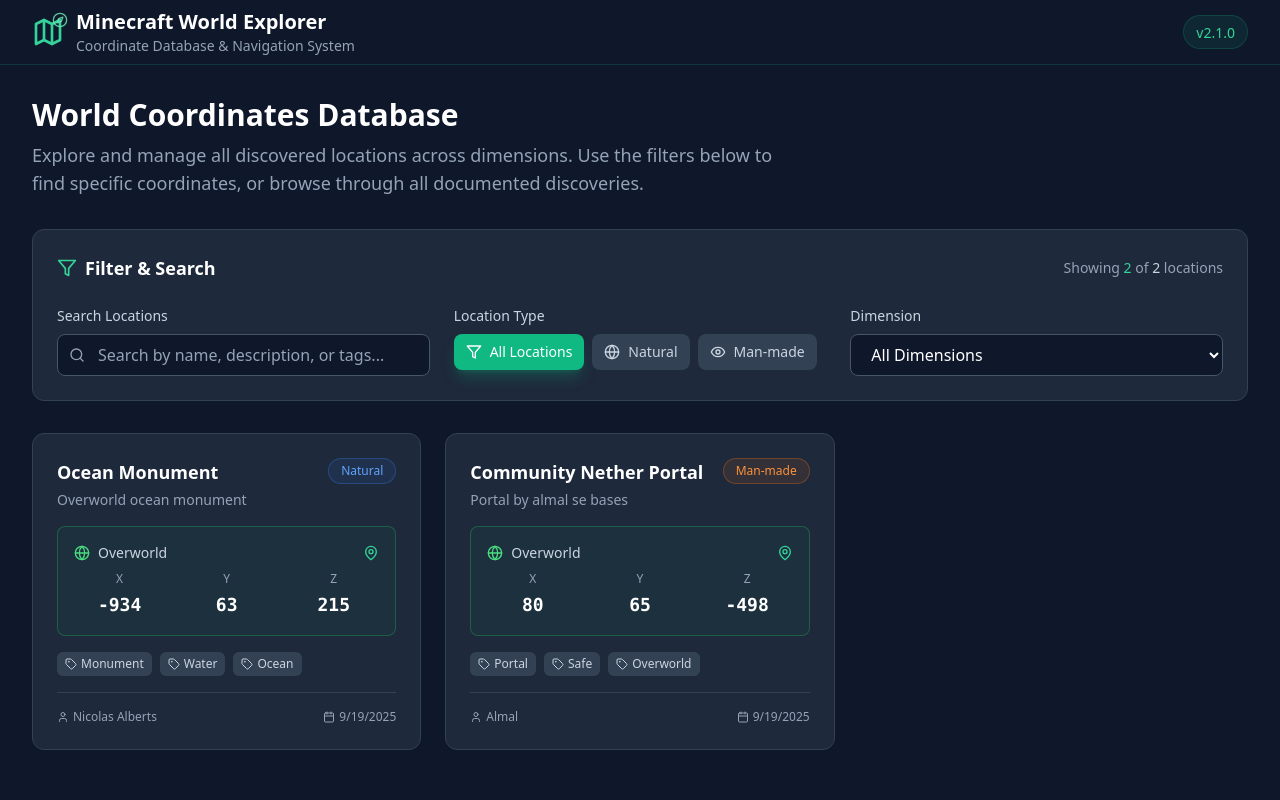
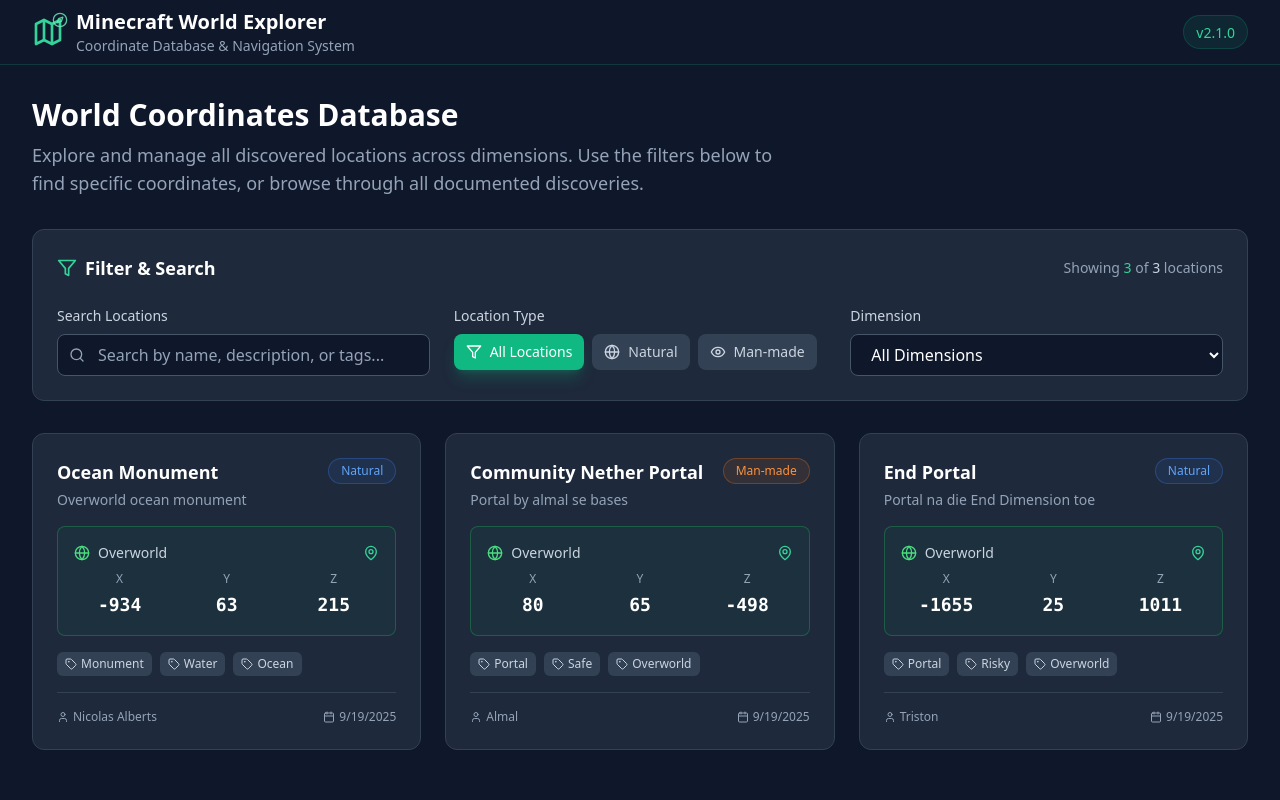
Before and after one commit to benjaminvantonder/fuhri-server-coordinates, a React (Vite) app: page / in a window 1280 px wide. Shown: the top 800 px of the page. Built offline with nearby package versions, Linux system fonts and the light colour scheme.

Commit message:
End Portal

```diff
--- a/src/data/sampleCoordinates.ts
+++ b/src/data/sampleCoordinates.ts
@@ -27,4 +27,17 @@
     discoveredBy: "Almal",
     dateDiscovered: "2025-09-19",
   },
+  {
+    id: "3",
+    name: "End Portal",
+    description: "Portal na die End Dimension toe",
+    x: -1655,
+    y: 25,
+    z: 1011,
+    dimension: "overworld",
+    type: "natural",
+    tags: ["Portal", "Risky", "Overworld"],
+    discoveredBy: "Triston",
+    dateDiscovered: "2025-09-19",
+  },
 ];
```
